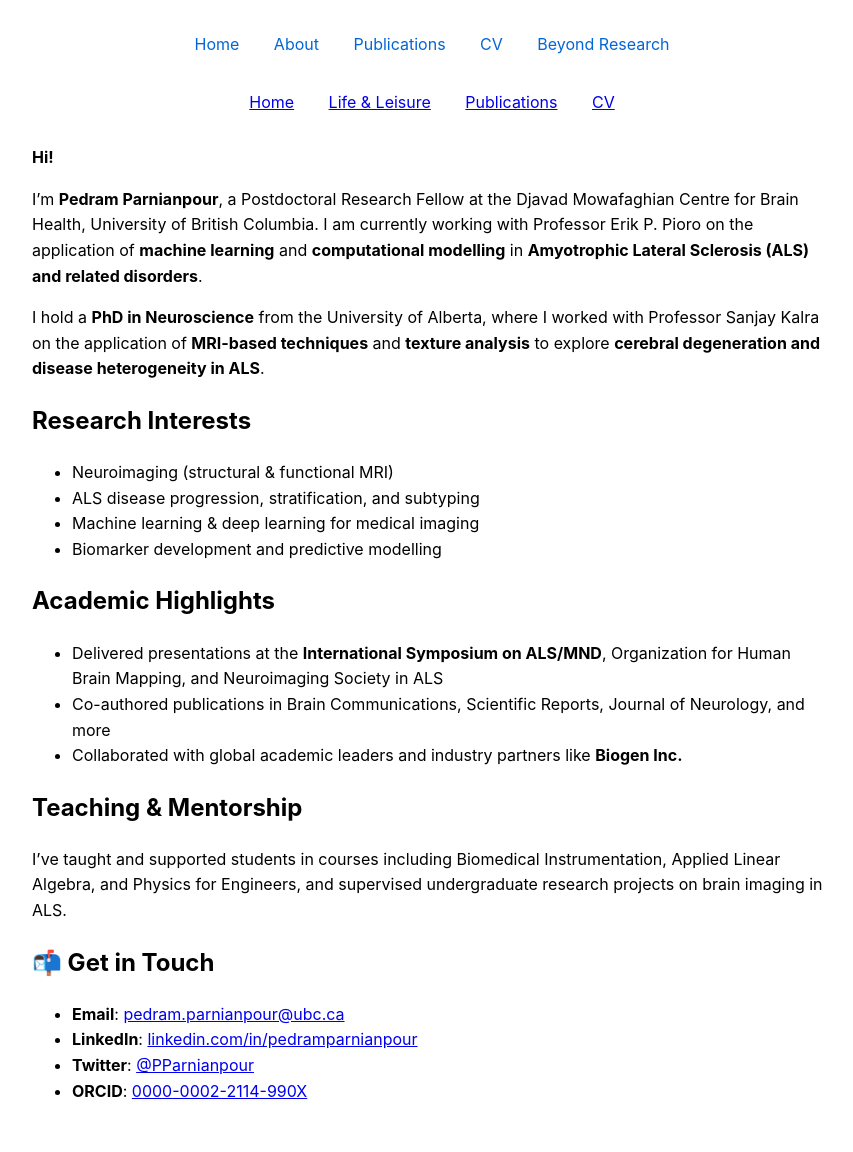
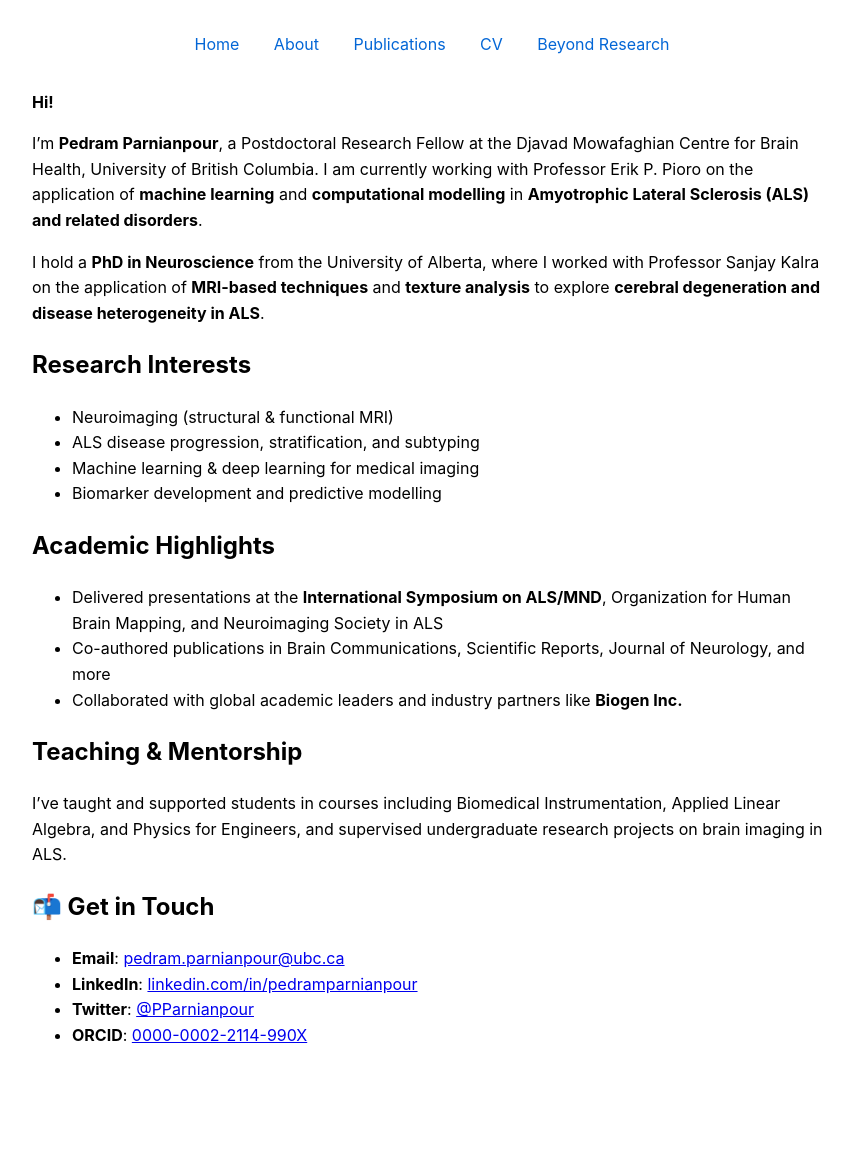
Before and after one commit to Pedram-Parnianpour/pedram-parnianpour.github.io, a Jekyll site: the page built from index.md, in a window 1280 px wide. Shown: the whole page, without its empty margins (208-1061 px from the left). Built offline with Jekyll 4.4.1, drawn with Linux system fonts in a browser that asks for light colours; after the commit the page ends 1097 px from its top, so only the background shows below that.

Commit message:
Update index.md

```diff
--- a/index.md
+++ b/index.md
@@ -1,14 +1,7 @@
 ---
 layout: default
+title: Home
 ---
-
-<div style="text-align: center; margin-bottom: 30px;">
-  <a href="/" style="margin: 0 15px;">Home</a>
-  <a href="/about" style="margin: 0 15px;">Life & Leisure</a>
-  <a href="/publications" style="margin: 0 15px;">Publications</a>
-  <a href="/cv" style="margin: 0 15px;">CV</a>
-</div>
-
 
 **Hi!**
 
```
